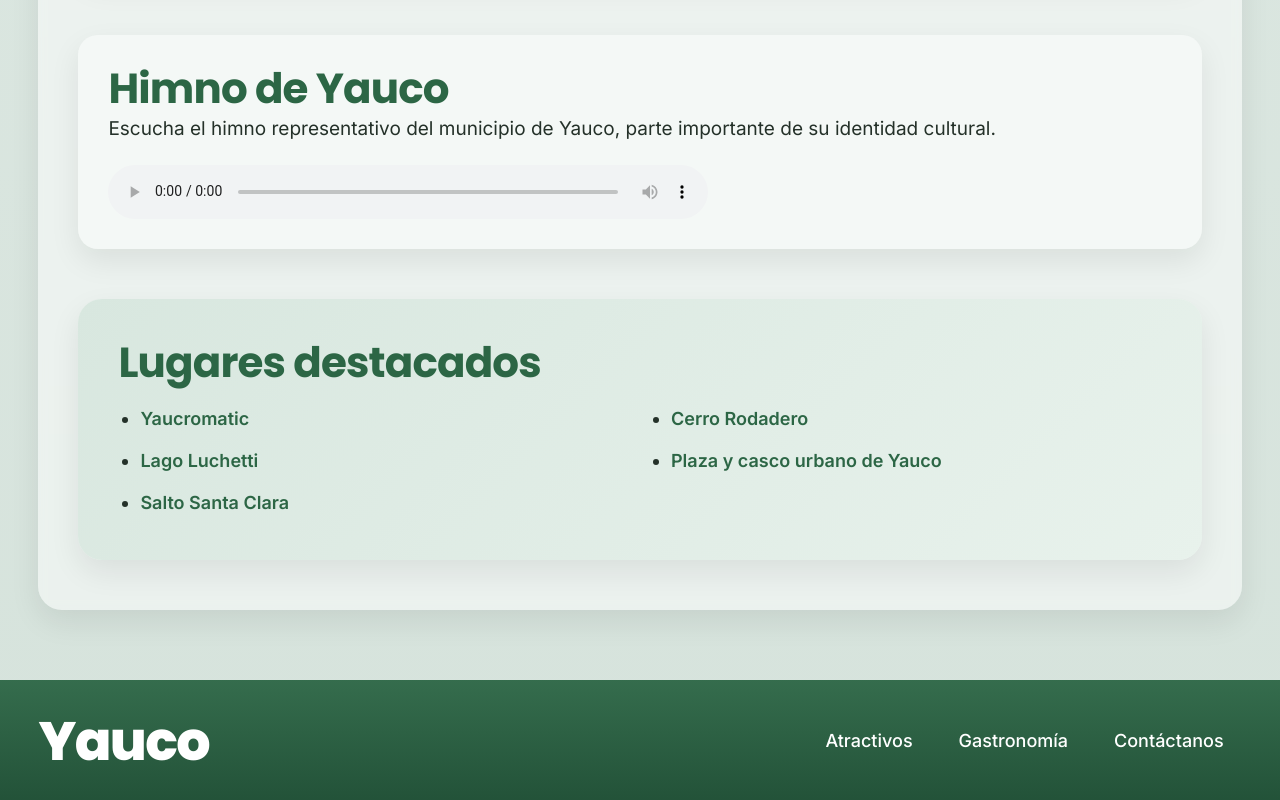
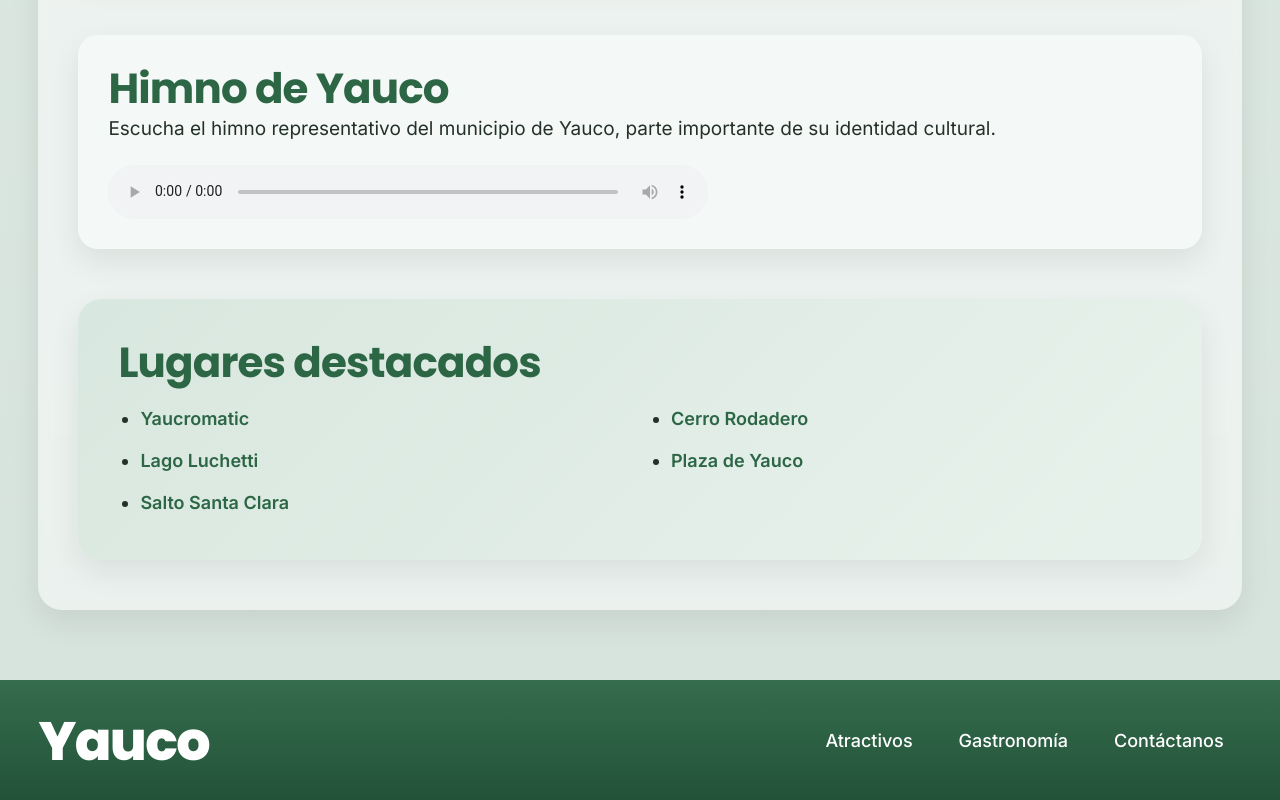
Before and after one commit to shainaalvarado31/Yauco_ShainaAlvarado, a plain HTML site: page index.html in a window 1280 px wide. Shown: the part 2682-3482 px from the top of the page. Drawn offline with nearby package versions, Linux system fonts and the light colour scheme.

Commit message:
Proyecto Yauco nuevo multimedia

```diff
--- a/index.html
+++ b/index.html
@@ -146,7 +146,7 @@
         <li><a href="atractivos.html#lago-luchetti">Lago Luchetti</a></li>
         <li><a href="atractivos.html#salto-santa-clara">Salto Santa Clara</a></li>
         <li><a href="atractivos.html#cerro-rodadero">Cerro Rodadero</a></li>
-        <li><a href="atractivos.html#casco-urbano">Plaza y casco urbano de Yauco</a></li>
+        <li><a href="atractivos.html#casco-urbano">Plaza de Yauco</a></li>
     </ul>
 </section>
 </main>
```
